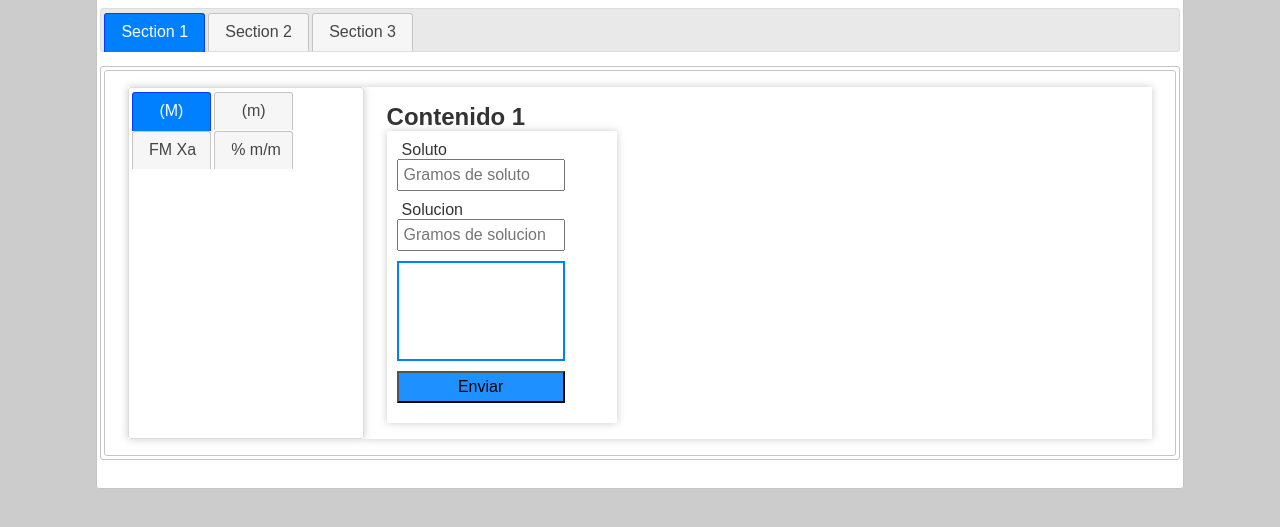
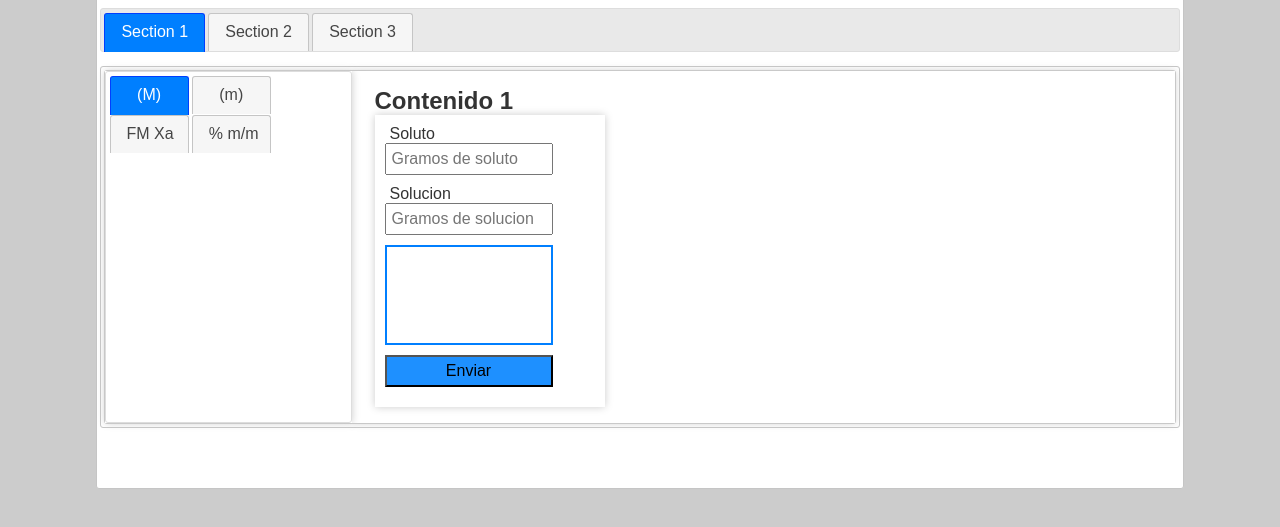
Before and after one commit to Robernetes/locallab, a plain HTML site: page index.html in a window 1280 px wide. Shown: the part 211-738 px from the top of the page. Drawn offline with nearby package versions, Linux system fonts and the light colour scheme.

Commit message:
Template ready gh

```diff
--- a/style.css
+++ b/style.css
@@ -31,8 +31,8 @@ a{
   grid-template-rows: 1fr;
 }
 .container-2 > #tb1, #tb2, #tb3{
-  /* margin: 0;
-  padding: 0; */
+  margin: 0;
+  padding: 0;
   display: grid;
   grid-column: 1/-1;
   grid-row: 1;
```
